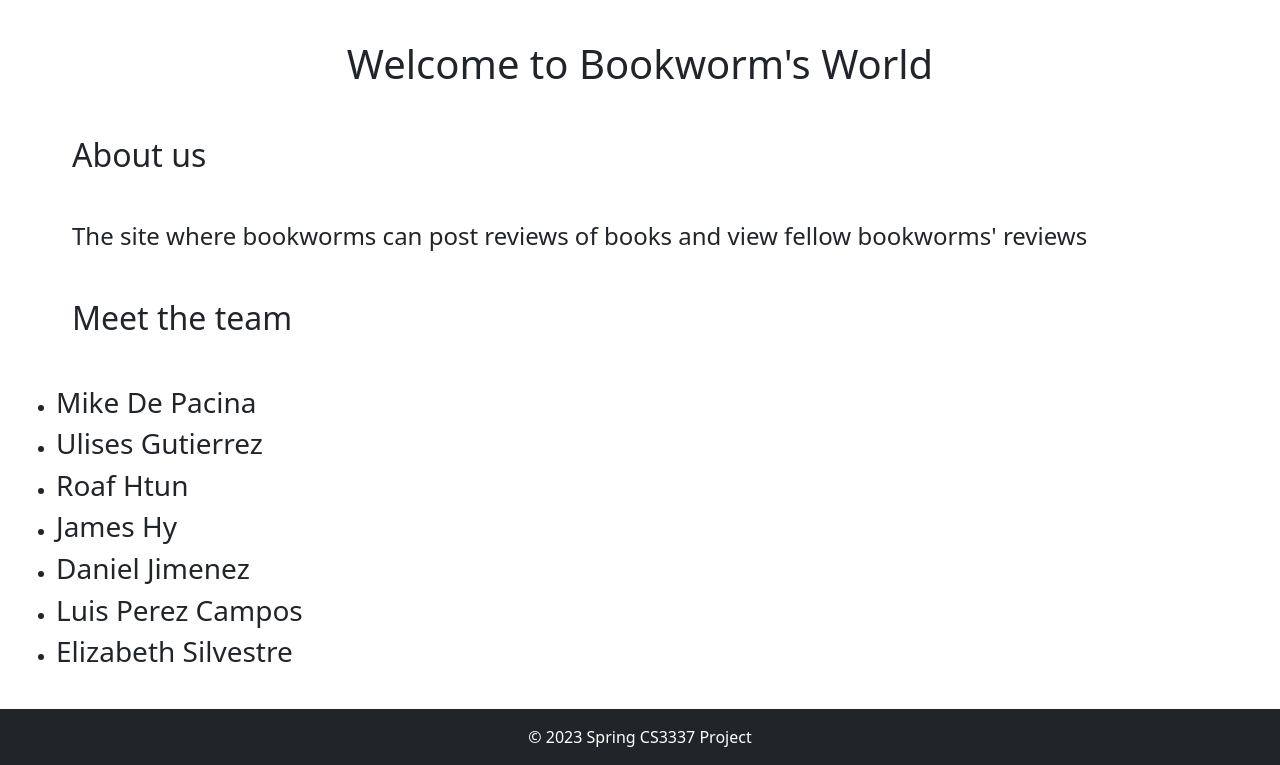
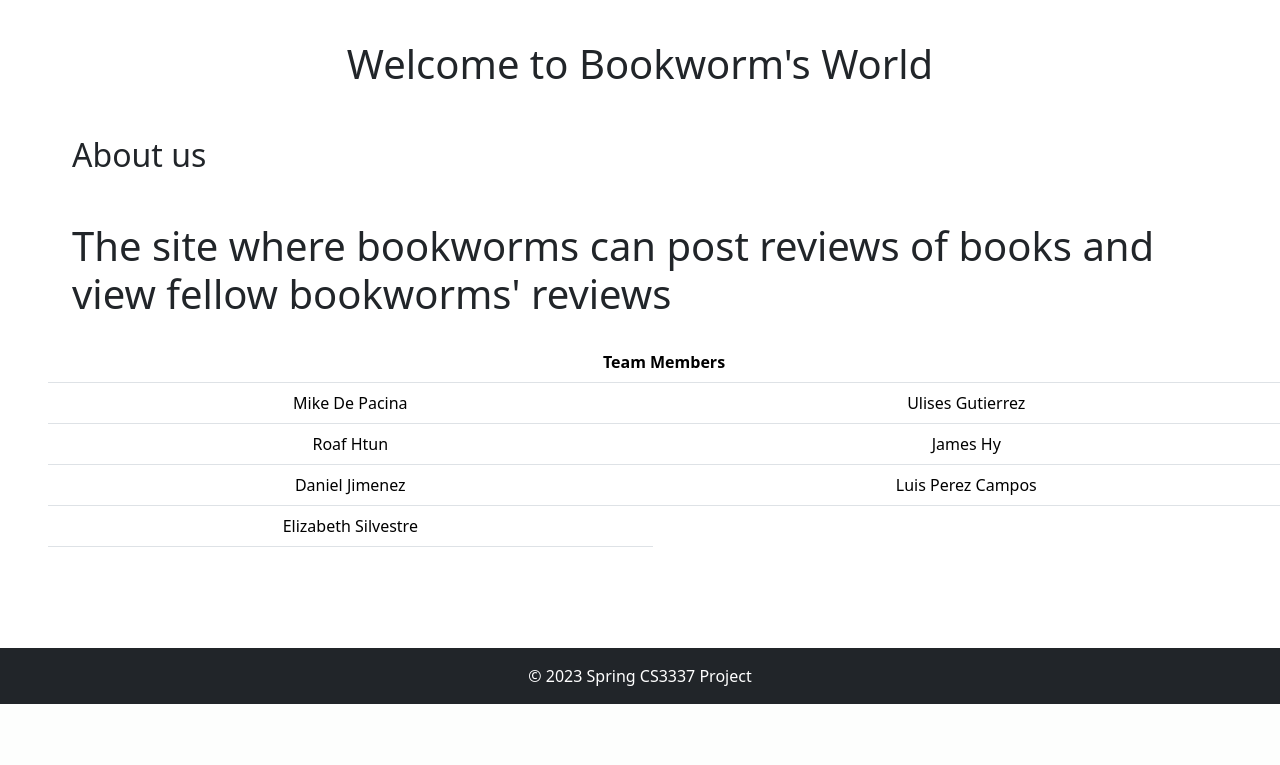
Before and after one commit to MikeDePacina/CS3337_Project, a Django app: page /about_us in a window 1280 px wide. Shown: the part 96-861 px from the top of the page. After the commit the page ends 800 px from the top, so only its background shows below. Run offline with Django 4.2, Linux system fonts and the light colour scheme.

Commit message:
redesigned about us page

```diff
--- a/bookEx/templates/bookMng/index.html
+++ b/bookEx/templates/bookMng/index.html
@@ -5,17 +5,47 @@
 
         <h1 class="text-center my-3">Welcome to Bookworm's World</h1>
         <h2 class="text-start m-5">About us</h2>
-        <h4 class="text-start mx-5 my-3">The site where bookworms can post reviews of books and view fellow bookworms' reviews</h4>
-        <h2 class="text-start mx-5 my-5">Meet the team</h2>
-        <ul class="text-start">
-            <li> <h3> Mike De Pacina</h3> </li>
-            <li> <h3> Ulises Gutierrez</h3> </li>
-            <li> <h3> Roaf Htun</h3> </li>
-            <li> <h3> James Hy </h3> </li>
-            <li> <h3> Daniel Jimenez</h3> </li>
-            <li> <h3> Luis Perez Campos </h3> </li>
-            <li> <h3> Elizabeth Silvestre </h3> </li>
-        </ul>
+        <h4 class="text-start display-6 mx-5 my-3">The site where bookworms can post reviews of books and view fellow bookworms' reviews</h4>
+
+<!--        <ul class="text-start">-->
+<!--            <li> <h3> Mike De Pacina</h3> </li>-->
+<!--            <li> <h3> Ulises Gutierrez</h3> </li>-->
+<!--            <li> <h3> Roaf Htun</h3> </li>-->
+<!--            <li> <h3> James Hy </h3> </li>-->
+<!--            <li> <h3> Daniel Jimenez</h3> </li>-->
+<!--            <li> <h3> Luis Perez Campos </h3> </li>-->
+<!--            <li> <h3> Elizabeth Silvestre </h3> </li>-->
+<!--        </ul>-->
+        <table class="table mt-4 m-4">
+            <thead>
+                <tr>
+                    <td colspan="2" class="fw-bold">
+                    Team Members
+                    </td>
+                </tr>
+            </thead>
+            <tbody>
+                <tr>
+                    <td class="fw-medium">Mike De Pacina</td>
+                    <td class="fw-medium">Ulises Gutierrez</td>
+                </tr>
+
+                <tr>
+                    <td class="fw-medium">Roaf Htun</td>
+                    <td class="fw-medium">James Hy</td>
+                </tr>
+
+                <tr>
+                    <td class="fw-medium">Daniel Jimenez</td>
+                    <td class="fw-medium">Luis Perez Campos</td>
+                </tr>
+
+                <tr>
+                    <td class="fw-medium">Elizabeth Silvestre</td>
+                </tr>
+            </tbody>
+
+        </table>
     </div>
 
 {% endblock content %}
```
Also changed, not shown: db.sqlite3.
